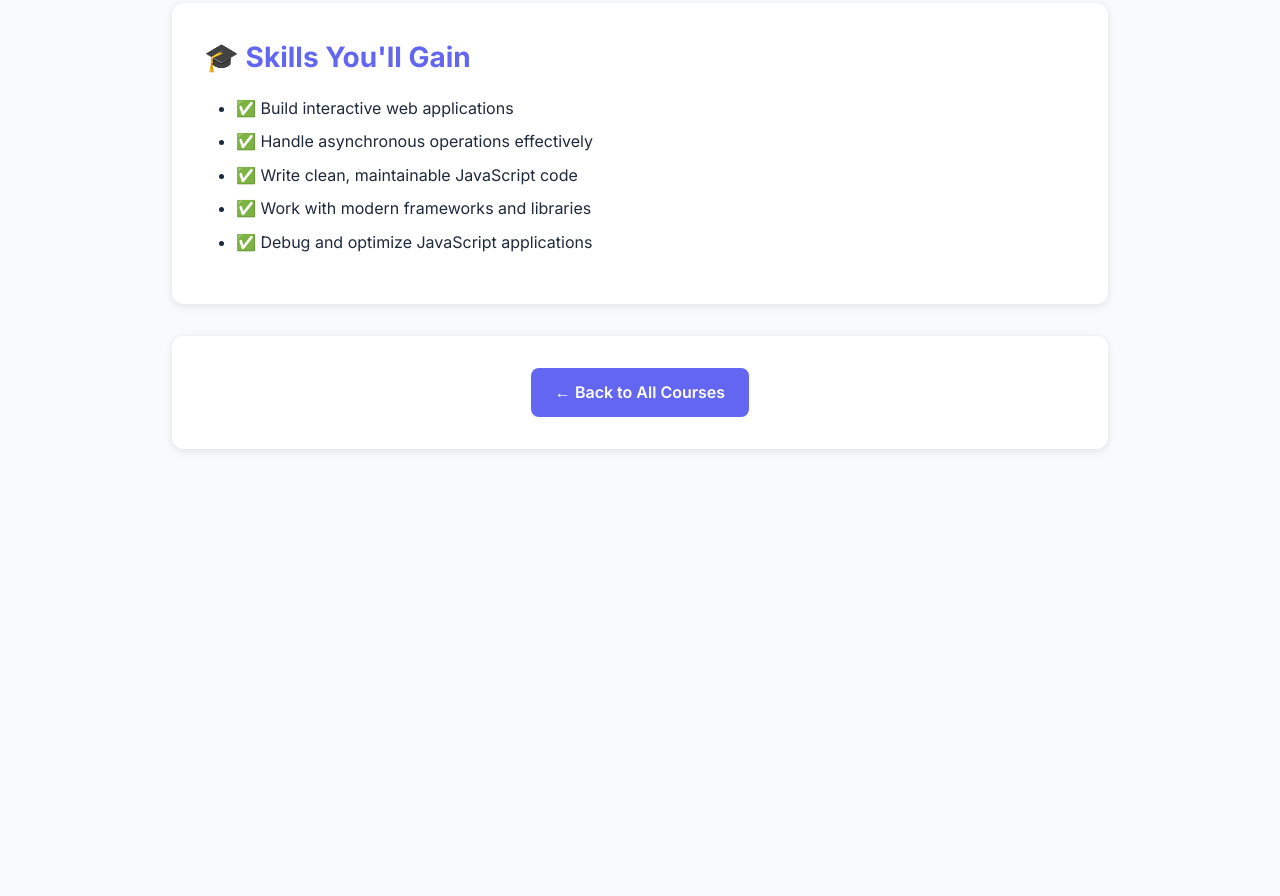
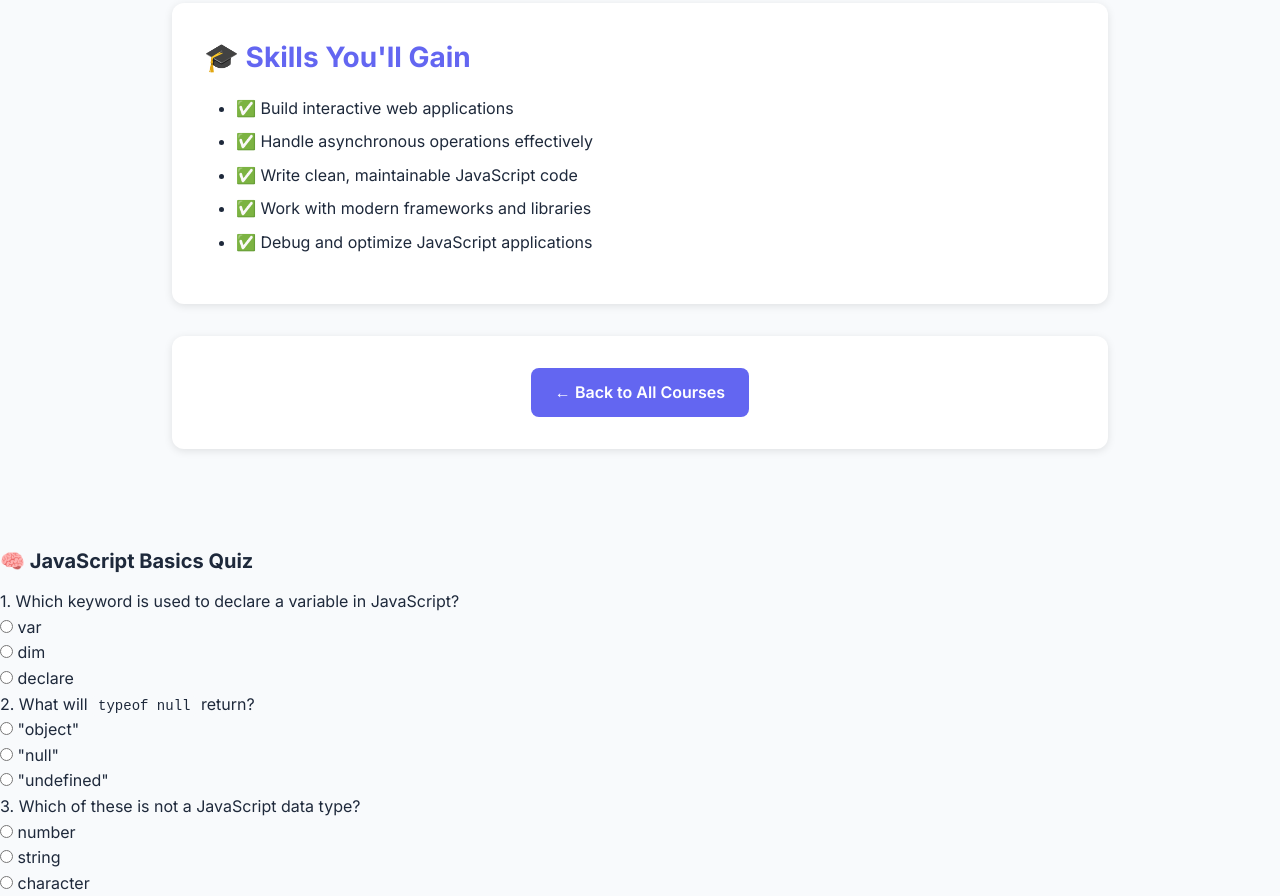
Before and after one commit to works-of-sarathy/sample-website-of-eLearning-site, a plain HTML site: page js.html in a window 1280 px wide. Shown: the part 2171-3067 px from the top of the page. Before the commit the page ends 2716 px from the top, so only its background shows below. Drawn offline with Linux system fonts and the light colour scheme.

Commit message:
Add JavaScript Basics Quiz section to js.html

```diff
--- a/js.html
+++ b/js.html
@@ -304,6 +304,26 @@ async function fetchUserData(userId) {
         </div>
     </div>
 
+    <section class="quiz">
+        <h3>🧠 JavaScript Basics Quiz</h3>
+        <form id="quizForm">
+        <p>1. Which keyword is used to declare a variable in JavaScript?</p>
+        <label><input type="radio" name="q1" value="1"> var</label><br>
+        <label><input type="radio" name="q1" value="2"> dim</label><br>
+        <label><input type="radio" name="q1" value="3"> declare</label><br>
+
+        <p>2. What will <code>typeof null</code> return?</p>
+        <label><input type="radio" name="q2" value="1"> "object"</label><br>
+        <label><input type="radio" name="q2" value="2"> "null"</label><br>
+        <label><input type="radio" name="q2" value="3"> "undefined"</label><br>
+
+        <p>3. Which of these is not a JavaScript data type?</p>
+        <label><input type="radio" name="q3" value="1"> number</label><br>
+        <label><input type="radio" name="q3" value="2"> string</label><br>
+        <label><input type="radio" name="q3" value="3"> character</label>
+        </form>
+    </section>
+
     <script>
         function toggleTheme() {
             document.body.classList.toggle('dark-mode');
```
